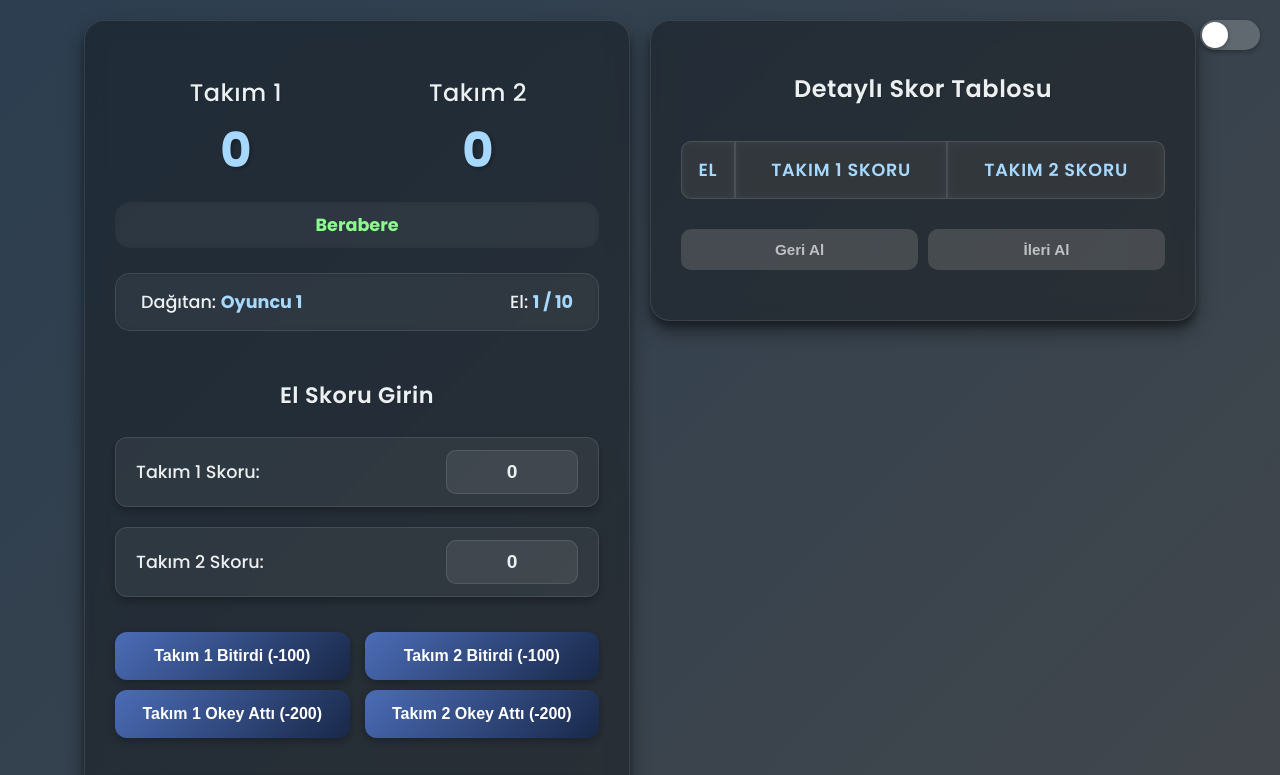
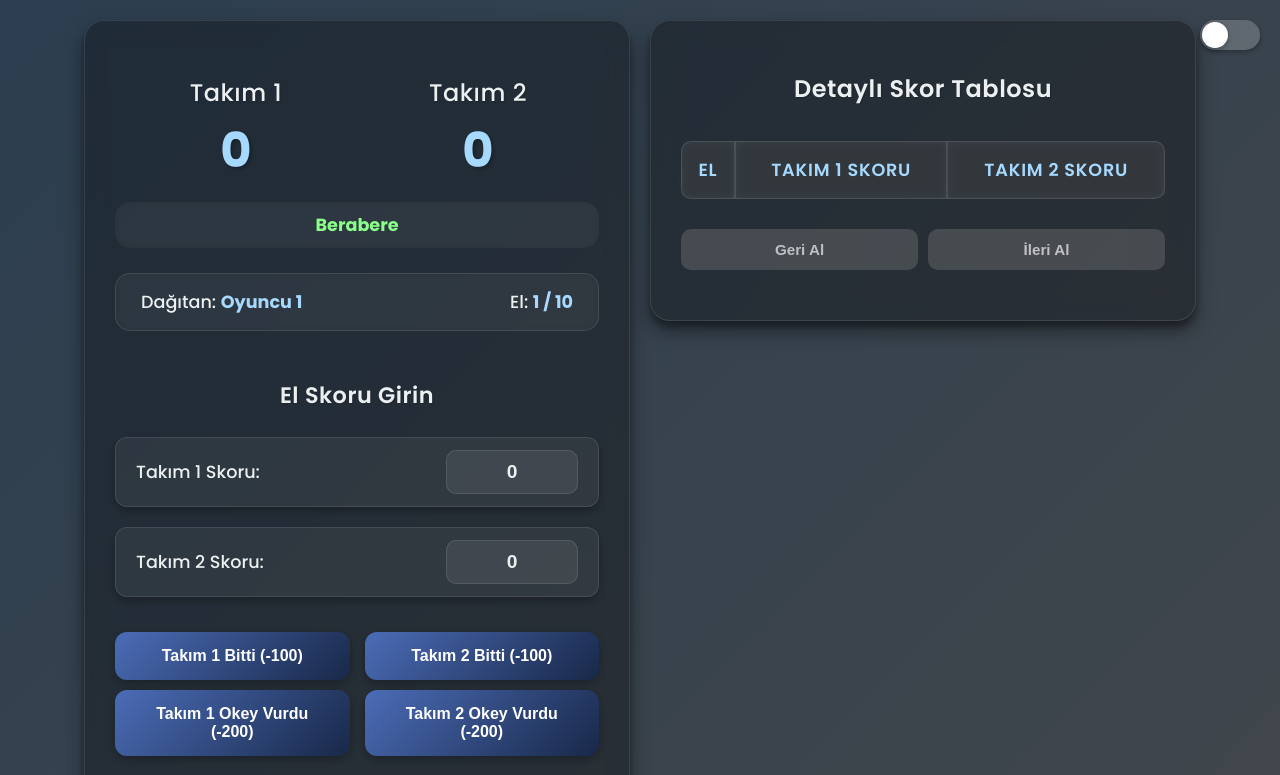
Before and after one commit to ffgebel/kut-yazboz, a plain HTML site: page index.html in a window 1280 px wide. Both pictures are taken after a click on the button "Oyunu Başlat". Shown: the top 775 px of the page. Drawn offline with Linux system fonts and the light colour scheme.

Commit message:
Update index.html

```diff
--- a/index.html
+++ b/index.html
@@ -871,11 +871,11 @@
                             <input type="number" id="team2RoundScoreInput" class="score-input" value="0">
                         </div>
                         <div class="quick-score-buttons">
-                            <div> <button onclick="applyQuickScore(-100, 'team1')">Takım 1 Bitirdi (-100)</button>
-                                <button onclick="applyQuickScore(-200, 'team1')">Takım 1 Okey Attı (-200)</button>
+                            <div> <button onclick="applyQuickScore(-100, 'team1')">Takım 1 Bitti (-100)</button>
+                                <button onclick="applyQuickScore(-200, 'team1')">Takım 1 Okey Vurdu (-200)</button>
                             </div>
-                            <div> <button onclick="applyQuickScore(-100, 'team2')">Takım 2 Bitirdi (-100)</button>
-                                <button onclick="applyQuickScore(-200, 'team2')">Takım 2 Okey Attı (-200)</button>
+                            <div> <button onclick="applyQuickScore(-100, 'team2')">Takım 2 Bitti (-100)</button>
+                                <button onclick="applyQuickScore(-200, 'team2')">Takım 2 Okey Vurdu (-200)</button>
                             </div>
                         </div>
                         <button class="btn" id="submitRoundScore">El Skorunu Kaydet</button>
```
